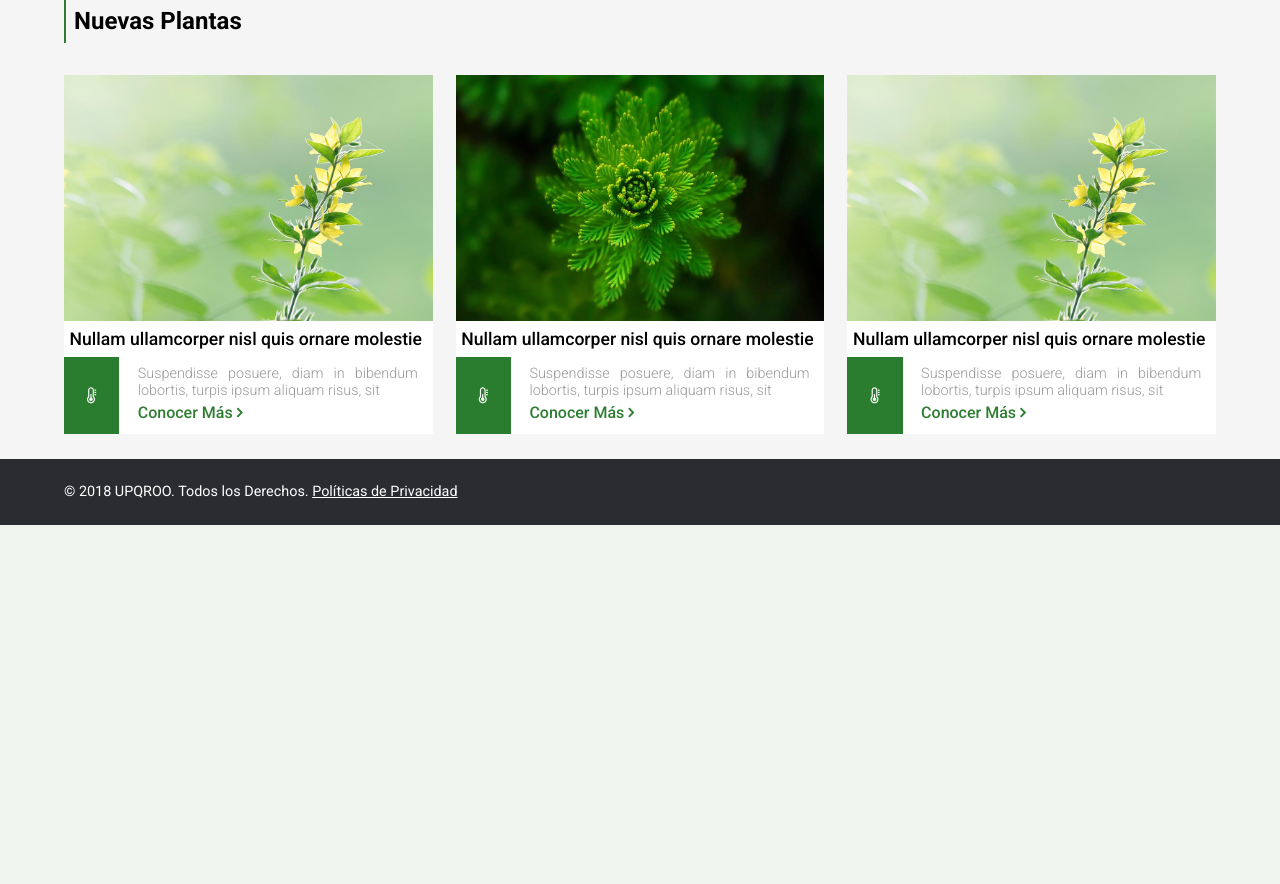
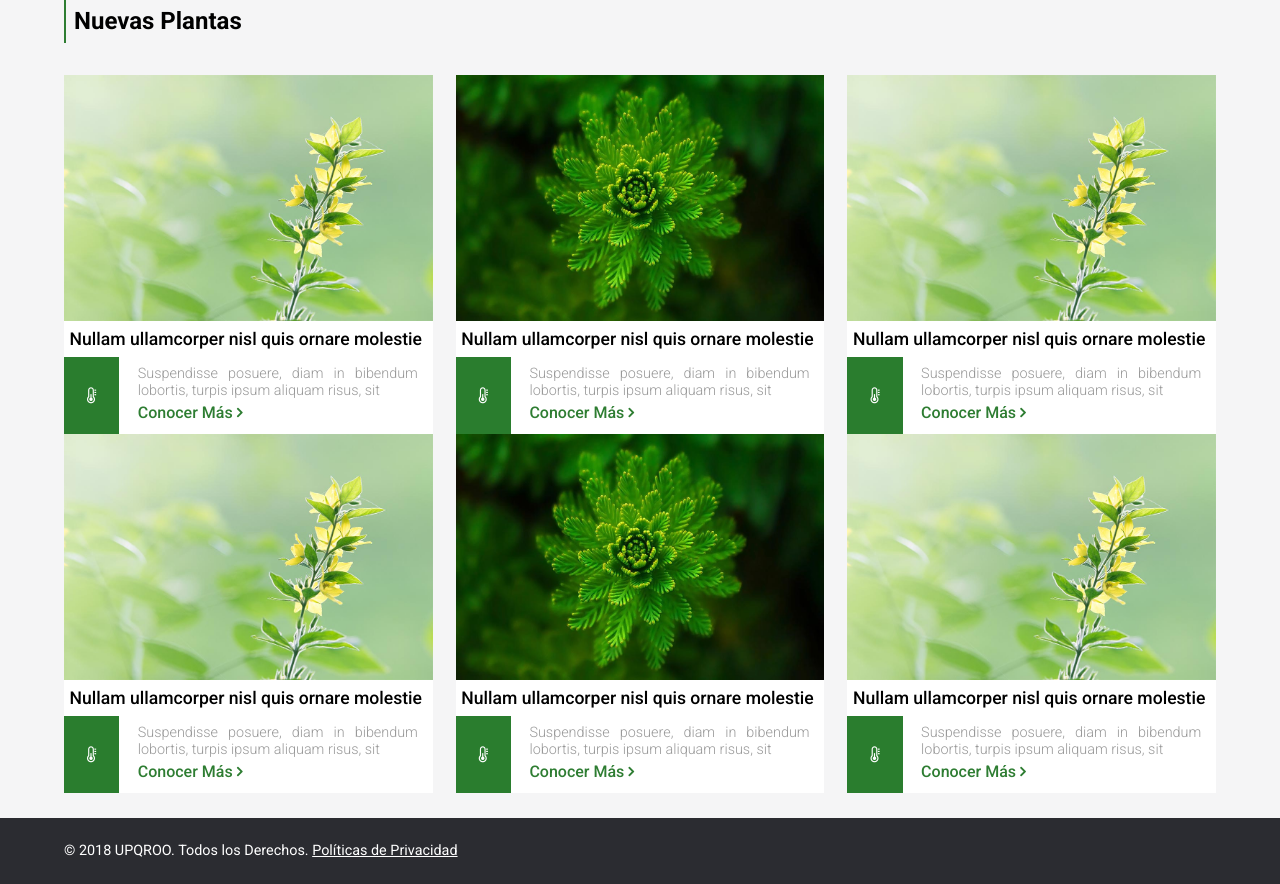
Before and after one commit to AlejandroTrejoCode/BotaniQR-Web, a PHP site: page /botaniqr-web/ in a window 1280 px wide. Shown: the part 740-1624 px from the top of the page. Before the commit the page ends 1265 px from the top, so only its background shows below. Run offline with PHP 8.4, Linux system fonts and the light colour scheme; some libraries are stand-ins or nearby versions.

Commit message:
NO se que es

```diff
--- a/application/views/templates/plants-cards.php
+++ b/application/views/templates/plants-cards.php
@@ -99,6 +99,101 @@
 
                 </div>
             </div>
+
+            <div class="row">
+                <div class="cards-container row-responsive">
+                    <div class="plant-card">
+                        <div class="column">
+                            <div class="card-image responsive-img">
+                                <img src="<?php echo SERVER_URL?>application/assets/img/planta1.jpg" alt="" title="">
+                            </div>
+                            <div class="card-title justify">
+                                <h3>Nullam ullamcorper nisl quis ornare molestie</h3>
+                            </div>
+                            <div class="card-details row">
+                                <div class="card-status">
+                                    <div class="column justify">
+                                        <i class="fa fa-thermometer-half" aria-hidden="true"></i>
+                                    </div>
+                                </div>
+                                <div class="card-description">
+                                    <div class="column">
+                                        <p>
+                                            Suspendisse posuere, diam in bibendum lobortis, turpis ipsum aliquam risus, sit
+                                        </p>
+                                        <a href="#" class="read-more">
+                                            Conocer Más
+                                            <i class="fa fa-angle-right" aria-hidden="true"></i>
+                                        </a>
+                                    </div>
+                                </div>
+                            </div>
+                        </div>
+                    </div>
+
+                    <div class="plant-card">
+                        <div class="column">
+                            <div class="card-image responsive-img">
+                                <img src="<?php echo SERVER_URL?>application/assets/img/planta2.jpg" alt="" title="">
+                            </div>
+                            <div class="card-title justify">
+                                <h3>Nullam ullamcorper nisl quis ornare molestie</h3>
+                            </div>
+                            <div class="card-details row">
+                                <div class="card-status">
+                                    <div class="column justify">
+                                        <i class="fa fa-thermometer-half" aria-hidden="true"></i>
+                                    </div>
+                                </div>
+                                <div class="card-description">
+                                    <div class="column">
+                                        <p>
+                                            Suspendisse posuere, diam in bibendum lobortis, turpis ipsum aliquam risus, sit
+                                        </p>
+                                        <a href="#" class="read-more">
+                                            Conocer Más
+                                            <i class="fa fa-angle-right" aria-hidden="true"></i>
+                                        </a>
+                                    </div>
+                                </div>
+                            </div>
+                        </div>
+                    </div>
+
+                    <div class="plant-card">
+                        <div class="column">
+                            <div class="card-image responsive-img">
+                                <img src="<?php echo SERVER_URL?>application/assets/img/planta1.jpg" alt="" title="">
+                            </div>
+                            <div class="card-title justify">
+                                <h3>Nullam ullamcorper nisl quis ornare molestie</h3>
+                            </div>
+                            <div class="card-details row">
+                                <div class="card-status">
+                                    <div class="column justify">
+                                        <i class="fa fa-thermometer-half" aria-hidden="true"></i>
+                                    </div>
+                                </div>
+                                <div class="card-description">
+                                    <div class="column">
+                                        <p>
+                                            Suspendisse posuere, diam in bibendum lobortis, turpis ipsum aliquam risus, sit
+                                        </p>
+                                        <a href="#" class="read-more">
+                                            Conocer Más
+                                            <i class="fa fa-angle-right" aria-hidden="true"></i>
+                                        </a>
+                                    </div>
+                                </div>
+                            </div>
+                        </div>
+                    </div>
+
+                </div>
+            </div>
+
+
+
         </div>
     </div>
 </div>
```
